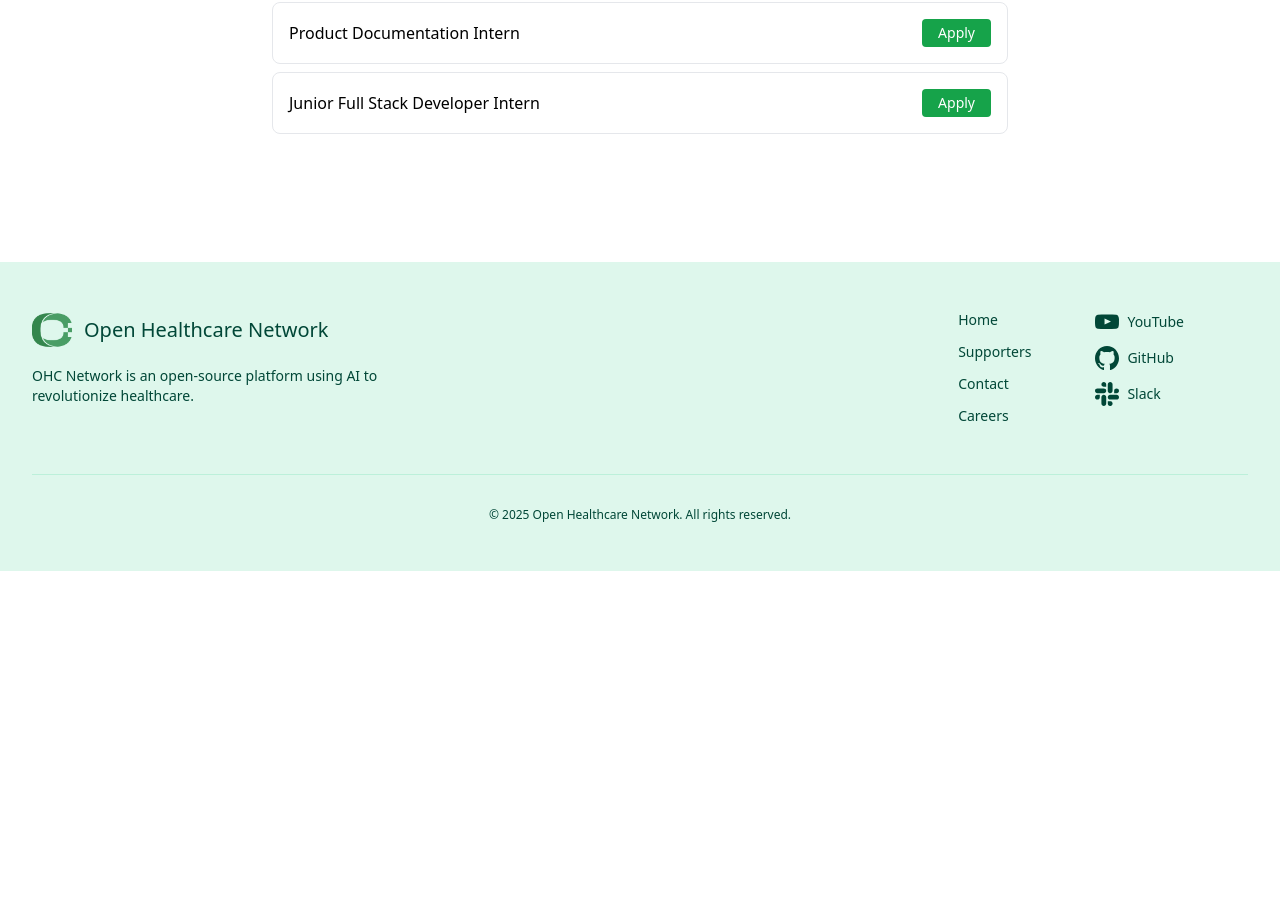
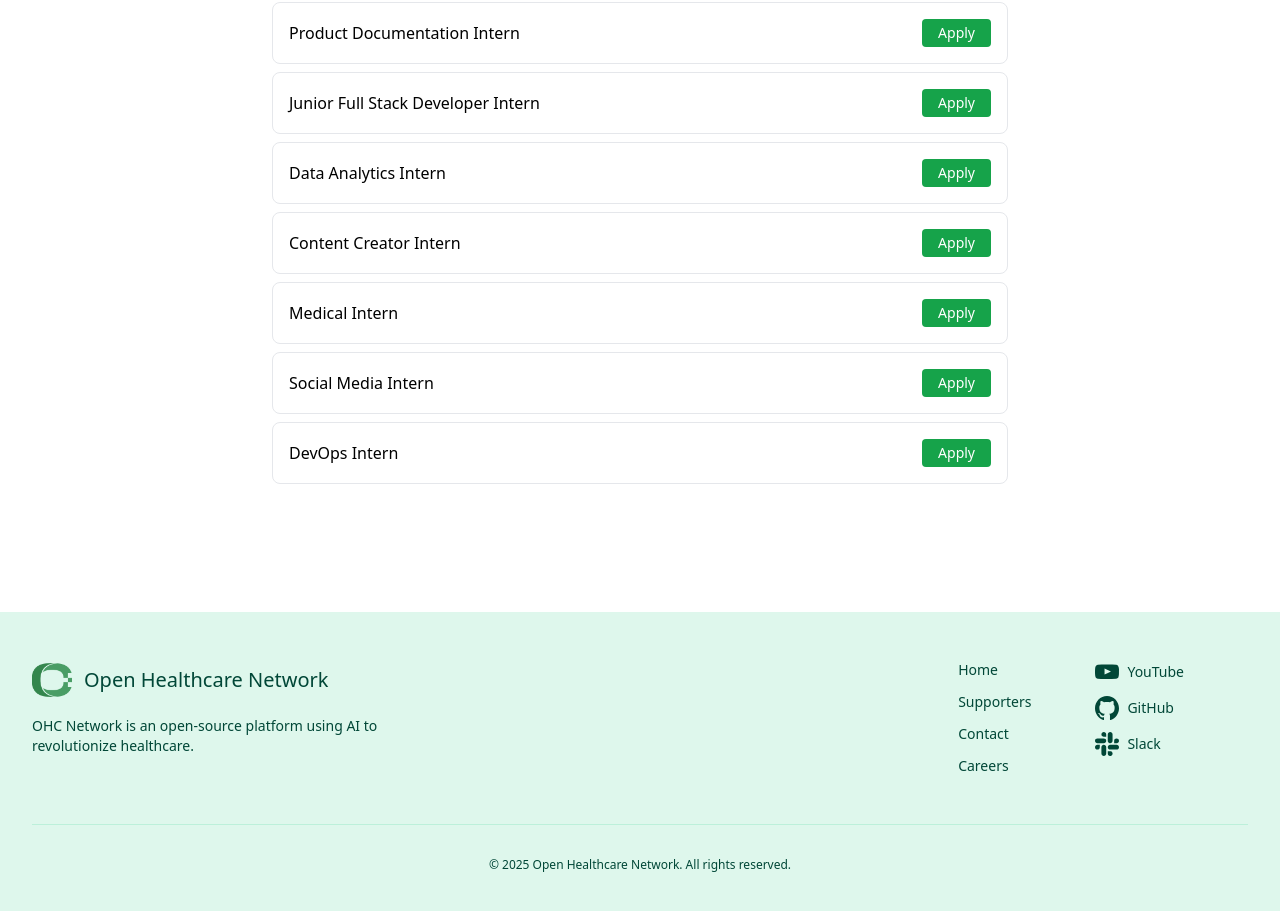
Before and after one commit to ohcnetwork/landing, a Next.js app: page /careers in a window 1280 px wide. Shown: the part 760-1671 px from the top of the page. Before the commit the page ends 1331 px from the top, so only its background shows below. Built offline with nearby package versions, Linux system fonts and the light colour scheme.

Commit message:
Updated the career page with new opening (#70)
* Update page.tsx

* cut short the description

```diff
--- a/app/careers/page.tsx
+++ b/app/careers/page.tsx
@@ -46,6 +46,87 @@ const internships = [
     ],
     applyUrl:
       "https://ohcnetwork.notion.site/Junior-Full-Stack-Developer-Intern-Job-Description-d3db6919fe4e45ac955b26bf0d92d8b4",
+  },
+  {
+    title: "Data Analytics Intern",
+    description:
+      "Join our data team to analyze healthcare data, create insightful dashboards, and help drive data-driven decisions in healthcare technology.",
+    requirements: [
+      "Comfortable working with large datasets and translating them into actionable insights",
+      "Familiarity with dashboard tools such as Metabase and SQL",
+      "Working knowledge of spreadsheets, formulas, and basic SQL queries",
+      "Strong analytical mindset with the ability to ask the right questions",
+      "Excellent communication skills to explain findings to both technical and non-technical audiences",
+      "Self-motivated with the ability to take ownership of projects",
+      "A passion for healthcare and technology",
+    ],
+    applyUrl:
+      "https://ohcnetwork.notion.site/Data-Analytics-Intern-Job-Description-206e6e667ece80f6b104f1c176eaf195",
+  },
+  {
+    title: "Content Creator Intern",
+    description:
+      "Create engaging content for healthcare professionals, including blog posts, social media content, and educational materials.",
+    requirements: [
+      "Strong writing skills with the ability to explain complex ideas clearly and creatively",
+      "Experience with visual design tools like Canva, Figma, or Illustrator",
+      "Familiarity with video scripting, basic editing, or animation tools is a plus",
+      "Curious mindset with strong observational skills and attention to detail",
+      "Self-motivated with the ability to work independently in a remote environment",
+      "Passion for healthcare and technology",
+      "Excellent communication and collaboration skills",
+    ],
+    applyUrl:
+      "https://ohcnetwork.notion.site/Content-Creator-Intern-Job-Description-206e6e667ece80f088aceec619f935cf",
+  },
+  {
+    title: "Medical Intern",
+    description:
+      "Bridge healthcare and technology by translating clinical workflows into digital solutions to improve patient care.",
+    requirements: [
+      "Medical/Healthcare background with experience or coursework in medicine, biomedical engineering, or health informatics",
+      "Strong attention to detail with ability to translate clinical workflows into structured digital processes",
+      "Problem-solving mindset with passion for optimizing hospital management and patient care through technology",
+      "Analytical thinking skills to interpret medical data and create meaningful insights for digital healthcare applications",
+      "Eagerness to explore the intersection of healthcare and technology",
+      "Excellent communication and collaboration skills",
+    ],
+    applyUrl:
+      "https://ohcnetwork.notion.site/Medical-Interns-Job-Description-1b4e6e667ece80209a88dddb39a1096f",
+  },
+  {
+    title: "Social Media Intern",
+    description:
+      "Create engaging social media content to connect healthcare professionals with innovative technology solutions.",
+    requirements: [
+      "Strong written communication skills with the ability to connect with diverse audiences",
+      "Experience with visual design tools like Canva, Figma, or Photoshop",
+      "Familiarity with social media platforms (LinkedIn, Twitter, Instagram) and analytics tools",
+      "Curious mindset with eagerness to explore new content formats and trends",
+      "Self-motivated with ability to work independently in a remote environment",
+      "Passion for healthcare and technology",
+      "Excellent collaboration and time management skills",
+    ],
+    applyUrl:
+      "https://ohcnetwork.notion.site/Social-Media-Intern-Job-Description-206e6e667ece80769693dc7a9455d5ae",
+  },
+  {
+    title: "DevOps Intern",
+    description:
+      "Help build and maintain cloud infrastructure, automate deployments, and ensure smooth operation of healthcare applications.",
+    requirements: [
+      "Basic understanding of cloud platforms (AWS, Azure, or GCP)",
+      "Familiarity with containerization technologies (Docker, Kubernetes)",
+      "Knowledge of CI/CD pipelines and automation tools",
+      "Understanding of Linux/Unix systems and command line",
+      "Basic scripting skills (Python, Bash, or similar)",
+      "Strong problem-solving abilities and attention to detail",
+      "Eagerness to learn new technologies and best practices",
+      "Excellent communication and collaboration skills",
+      "Passion for healthcare and technology",
+    ],
+    applyUrl:
+      "https://ohcnetwork.notion.site/DevOps-Intern-Job-Description-3269c44838a74dc0a22433d2e1e60981",
   },
 ];
 
```
